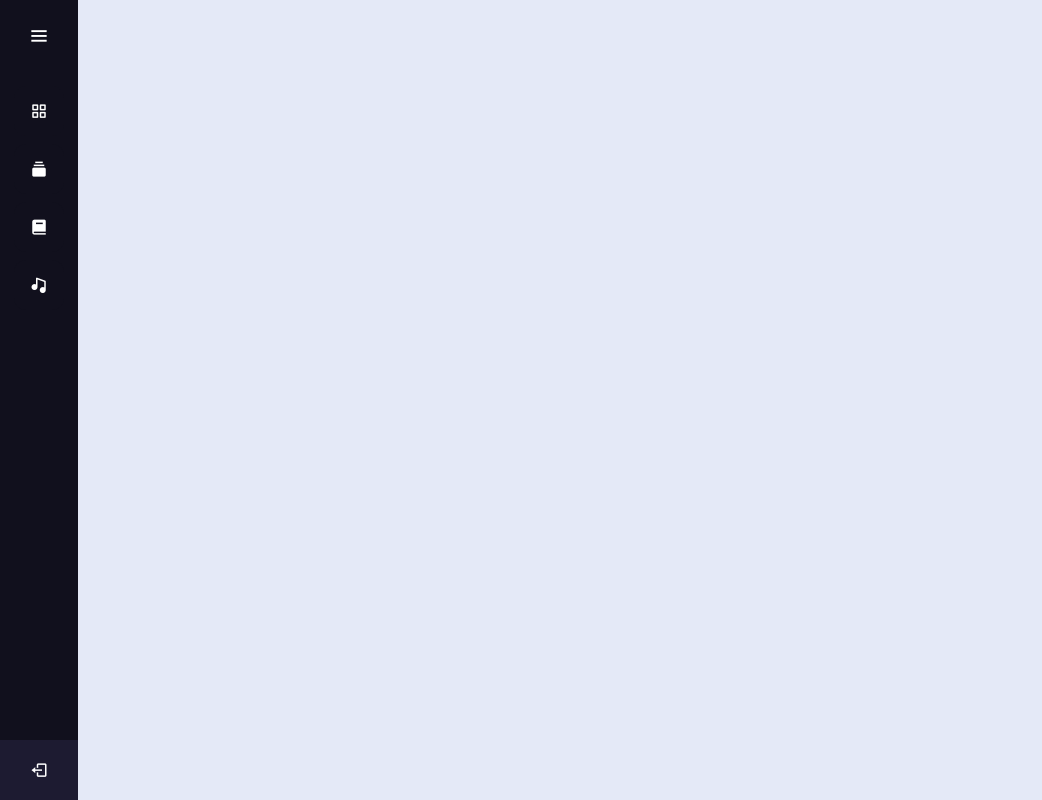
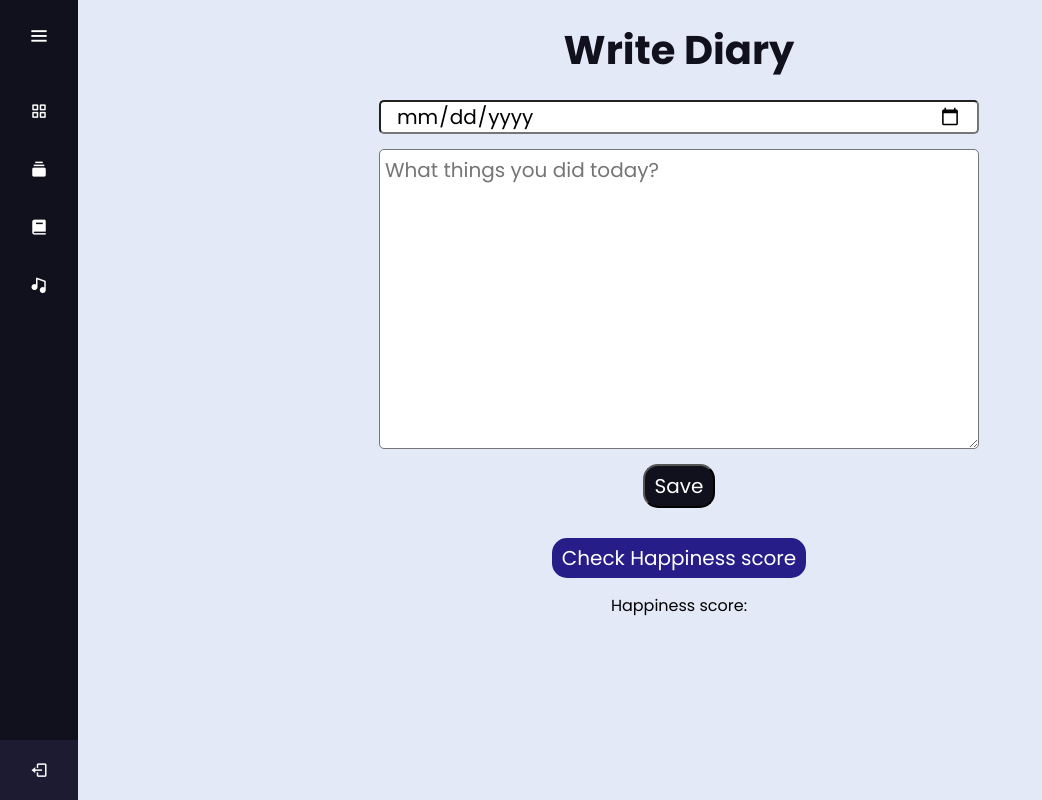
Before and after one commit to juberiya1ajaz/MHH-2, a Python web app: template template/write.html in a window 1280 px wide. Shown: the whole page, without its empty margins (0-1042 px from the left). Run offline with Jinja, Linux system fonts and the light colour scheme; the template is opened without the code that fills it, so the values that code supplies are empty; some libraries are stand-ins or nearby versions.

Commit message:
✨ Add write diary page

```diff
--- a/template/write.html
+++ b/template/write.html
@@ -234,30 +234,60 @@
             }
         }
 
-        .exercises {
-            height: 300px;
-            width: 50vw;
-            background-color: rgb(46, 77, 136);
-            border-radius: 15px;
-            box-shadow: 0 0 8px rgb(46, 77, 136);
-            display: flex;
-            margin-top: 40px;
-        }
-
         .home-section {
             display: flex;
             flex-direction: column;
             align-items: center;
-            justify-content: space-evenly;
         }
 
-        .exdesc {
+        .home-section h1 {
+            font-size: 40px;
+            color: #11101d;
+            margin: 20px;
+        }
+
+        form{
             display: flex;
             flex-direction: column;
             align-items: center;
-            justify-content: space-evenly;
-            margin-left: 100px;
-            color: white;
+        }
+
+        .date {
+            width: 600px;
+            height: 25px;
+            font-size: 20px;
+            padding: 15px;
+            margin-bottom: 15px;
+            border-radius: 5px;
+        }
+
+        .title {
+            font-size: 20px;
+            padding: 5px;
+            width: 600px;
+            border-radius: 5px;
+            min-height: 300px;
+        }
+
+        .btn_diary {
+            font-size: 20px;
+            padding: 5px 10px;
+            background-color: #11101D;
+            color: #fff;
+            margin: 15px;
+            border-radius: 15px;
+            cursor: pointer;
+        }
+
+        .btn_score {
+            font-size: 20px;
+            padding: 5px 10px;
+            background-color: #261d88;
+            color: #fff;
+            margin: 15px;
+            border-radius: 15px;
+            cursor: pointer;
+            border: none;
         }
     </style>
     <div class="sidebar">
@@ -304,6 +334,17 @@
     </div>
     <section class="home-section">
 
+        <h1>Write Diary</h1>
+
+        <form>
+            <input class="date" type="date" id="date" name="date">
+            <textarea class="title" type="text" name="title" placeholder="What things you did today?"></textarea>
+            <button class="btn_diary" id="save">Save</button>
+        </form>
+
+        <button class="btn_score" id="save">Check Happiness score</button>
+        <p class="score">Happiness score: <span id="score"></span></p>
+
     </section>
 
     <script src="https://ajax.googleapis.com/ajax/libs/jquery/1.12.0/jquery.min.js"></script>
```
